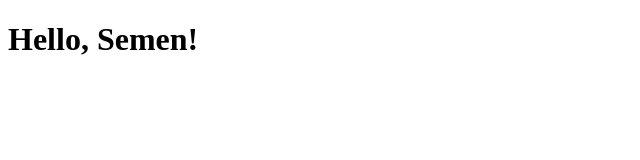
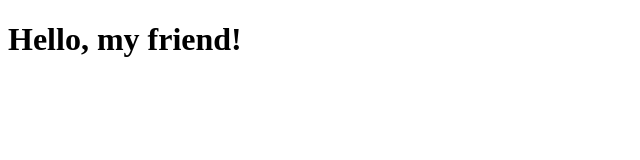
Before and after one commit to SamSam-jpg/semenhtml2, a plain HTML site: page index.html in a window 1280 px wide. Shown: the whole page, without its empty margins (0-640 px from the left). Drawn offline with Linux system fonts and the light colour scheme.

Commit message:
New Branch

```diff
--- a/index.html
+++ b/index.html
@@ -1,2 +1,2 @@
 <!DOCTYPE html>
-<h1>Hello, Semen!</h1>
+<h1>Hello, my friend!</h1>
```
